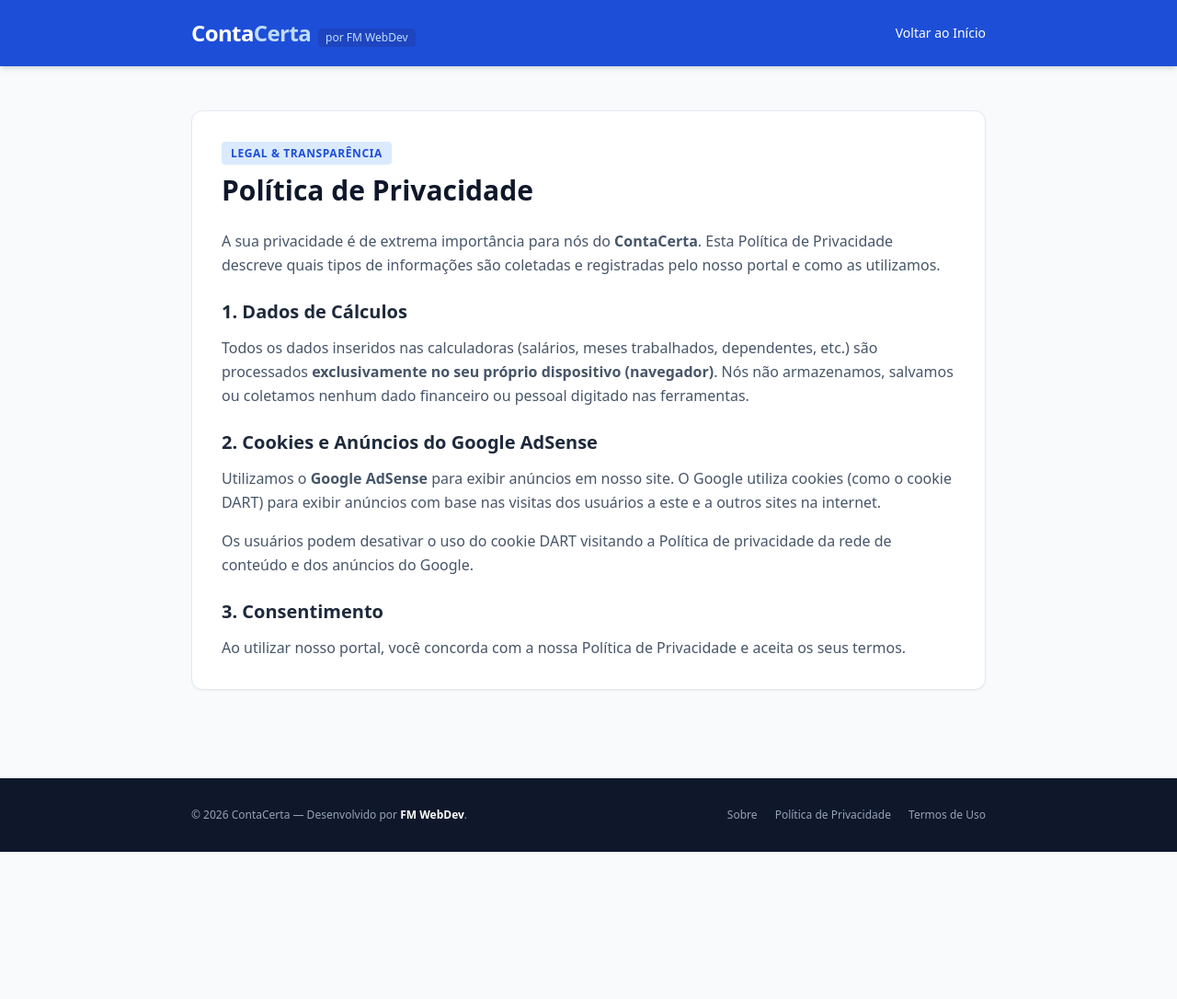
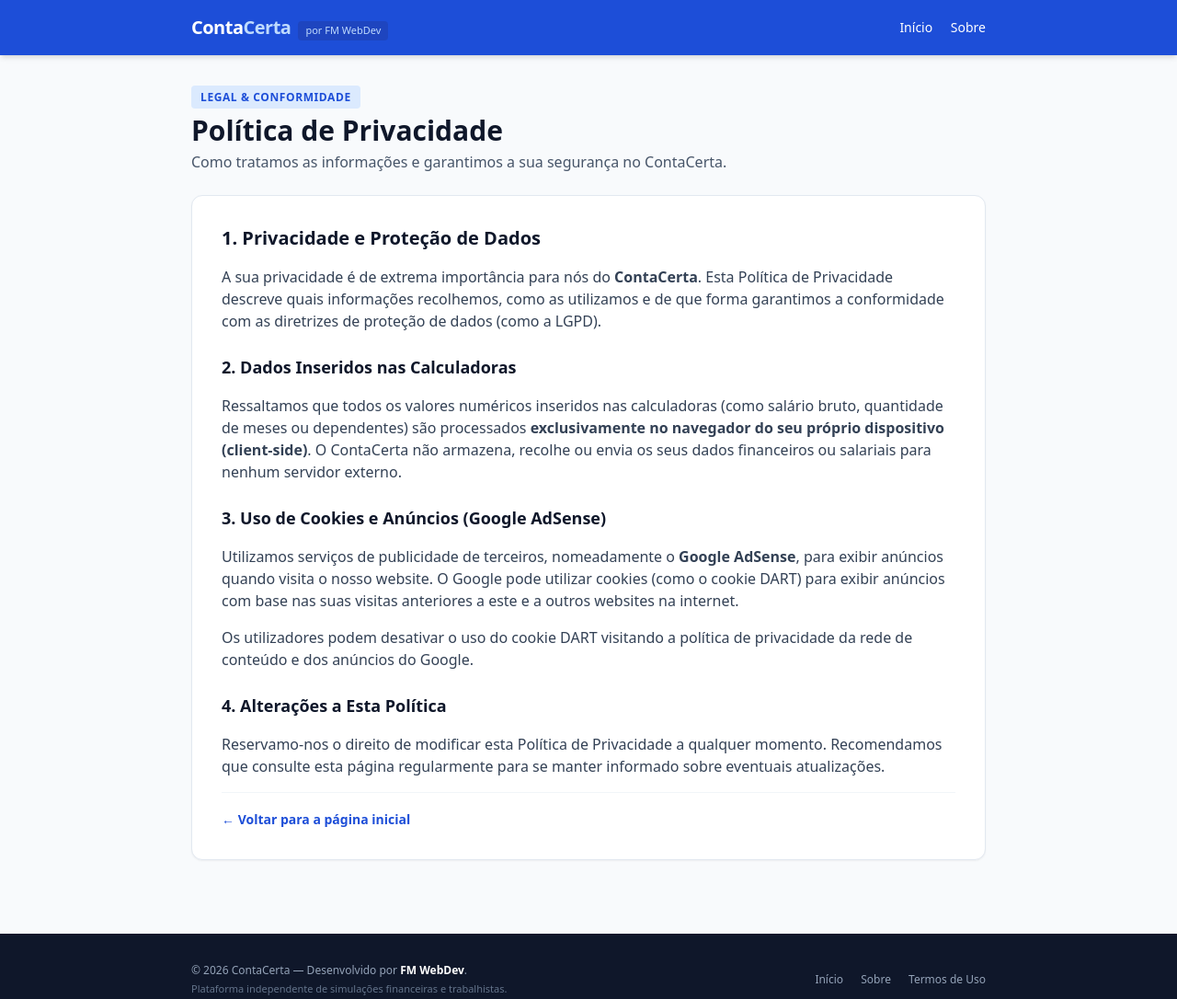
Before and after one commit to lipeeoleiromartins/contacerta-fmwebdev, a plain HTML site: page privacidade.html in a window 1280 px wide. Shown: the top 1086 px of the page at 92% size. Before the commit the page ends 926 px from the top, so only its background shows below. Drawn offline with nearby package versions, Linux system fonts and the light colour scheme.

Commit message:
feat: atualizado conteudo das paginas legais sobre, privacidade e termos

```diff
--- a/privacidade.html
+++ b/privacidade.html
@@ -6,104 +6,135 @@
     <title>Política de Privacidade | ContaCerta</title>
     <meta
       name="description"
-      content="Política de privacidade e uso de cookies do portal ContaCerta, em conformidade com o Google AdSense e a LGPD."
+      content="Conheça a política de privacidade e diretrizes de proteção de dados do portal ContaCerta."
     />
     <script src="https://cdn.tailwindcss.com"></script>
+    <script
+      async
+      src="https://pagead2.googlesyndication.com/pagead/js/adsbygoogle.js?client=ca-pub-1528458304720306"
+      crossorigin="anonymous"
+    ></script>
   </head>
   <body
     class="bg-slate-50 text-slate-800 font-sans antialiased flex flex-col min-h-screen"
   >
     <header class="bg-blue-700 text-white shadow-md">
       <div
-        class="max-w-4xl mx-auto px-4 py-5 flex justify-between items-center"
+        class="max-w-4xl mx-auto px-4 py-4 flex justify-between items-center"
       >
         <a
           href="index.html"
           class="flex flex-col sm:flex-row sm:items-baseline gap-0.5 sm:gap-2"
         >
-          <span class="text-2xl font-bold tracking-tight"
+          <span class="text-xl font-bold tracking-tight"
             >Conta<span class="text-blue-200">Certa</span></span
           >
           <span
-            class="text-xs font-medium text-blue-200 bg-blue-800/60 px-2 py-0.5 rounded w-fit"
+            class="text-[11px] font-medium text-blue-200 bg-blue-800/60 px-2 py-0.5 rounded w-fit"
             >por FM WebDev</span
           >
         </a>
-        <a href="index.html" class="text-sm font-medium hover:underline"
-          >Voltar ao Início</a
-        >
+        <nav class="space-x-4 text-sm font-medium">
+          <a href="index.html" class="hover:underline">Início</a>
+          <a href="sobre.html" class="hover:underline">Sobre</a>
+        </nav>
       </div>
     </header>
 
-    <main class="max-w-4xl mx-auto px-4 py-12 flex-grow w-full">
-      <div
-        class="bg-white p-8 rounded-xl shadow-sm border border-slate-200 prose max-w-none"
-      >
+    <main class="max-w-4xl mx-auto px-4 py-8 flex-grow w-full">
+      <div class="mb-6">
         <span
           class="text-xs font-semibold uppercase tracking-wider text-blue-700 bg-blue-100 px-2.5 py-1 rounded"
-          >Legal & Transparência</span
+          >Legal & Conformidade</span
         >
-        <h1
-          class="text-2xl md:text-3xl font-extrabold text-slate-900 mt-3 mb-6"
-        >
+        <h1 class="text-2xl md:text-3xl font-extrabold text-slate-900 mt-2">
           Política de Privacidade
         </h1>
+        <p class="text-slate-600 mt-1 text-sm md:text-base">
+          Como tratamos as informações e garantimos a sua segurança no
+          ContaCerta.
+        </p>
+      </div>
 
-        <p class="text-slate-600 leading-relaxed mb-4">
+      <article
+        class="bg-white p-6 md:p-8 rounded-xl shadow-sm border border-slate-200 space-y-4 text-slate-700 text-sm md:text-base leading-relaxed"
+      >
+        <h2 class="text-xl font-bold text-slate-900">
+          1. Privacidade e Proteção de Dados
+        </h2>
+        <p>
           A sua privacidade é de extrema importância para nós do
           <strong>ContaCerta</strong>. Esta Política de Privacidade descreve
-          quais tipos de informações são coletadas e registradas pelo nosso
-          portal e como as utilizamos.
+          quais informações recolhemos, como as utilizamos e de que forma
+          garantimos a conformidade com as diretrizes de proteção de dados (como
+          a LGPD).
         </p>
 
-        <h2 class="text-xl font-bold text-slate-800 mt-6 mb-3">
-          1. Dados de Cálculos
-        </h2>
-        <p class="text-slate-600 leading-relaxed mb-4">
-          Todos os dados inseridos nas calculadoras (salários, meses
-          trabalhados, dependentes, etc.) são processados
-          <strong>exclusivamente no seu próprio dispositivo (navegador)</strong
-          >. Nós não armazenamos, salvamos ou coletamos nenhum dado financeiro
-          ou pessoal digitado nas ferramentas.
+        <h3 class="text-lg font-bold text-slate-900 pt-2">
+          2. Dados Inseridos nas Calculadoras
+        </h3>
+        <p>
+          Ressaltamos que todos os valores numéricos inseridos nas calculadoras
+          (como salário bruto, quantidade de meses ou dependentes) são
+          processados
+          <strong
+            >exclusivamente no navegador do seu próprio dispositivo
+            (client-side)</strong
+          >. O ContaCerta não armazena, recolhe ou envia os seus dados
+          financeiros ou salariais para nenhum servidor externo.
         </p>
 
-        <h2 class="text-xl font-bold text-slate-800 mt-6 mb-3">
-          2. Cookies e Anúncios do Google AdSense
-        </h2>
-        <p class="text-slate-600 leading-relaxed mb-4">
-          Utilizamos o <strong>Google AdSense</strong> para exibir anúncios em
-          nosso site. O Google utiliza cookies (como o cookie DART) para exibir
-          anúncios com base nas visitas dos usuários a este e a outros sites na
-          internet.
+        <h3 class="text-lg font-bold text-slate-900 pt-2">
+          3. Uso de Cookies e Anúncios (Google AdSense)
+        </h3>
+        <p>
+          Utilizamos serviços de publicidade de terceiros, nomeadamente o
+          <strong>Google AdSense</strong>, para exibir anúncios quando visita o
+          nosso website. O Google pode utilizar cookies (como o cookie DART)
+          para exibir anúncios com base nas suas visitas anteriores a este e a
+          outros websites na internet.
         </p>
-        <p class="text-slate-600 leading-relaxed mb-4">
-          Os usuários podem desativar o uso do cookie DART visitando a Política
-          de privacidade da rede de conteúdo e dos anúncios do Google.
+        <p>
+          Os utilizadores podem desativar o uso do cookie DART visitando a
+          política de privacidade da rede de conteúdo e dos anúncios do Google.
         </p>
 
-        <h2 class="text-xl font-bold text-slate-800 mt-6 mb-3">
-          3. Consentimento
-        </h2>
-        <p class="text-slate-600 leading-relaxed">
-          Ao utilizar nosso portal, você concorda com a nossa Política de
-          Privacidade e aceita os seus termos.
+        <h3 class="text-lg font-bold text-slate-900 pt-2">
+          4. Alterações a Esta Política
+        </h3>
+        <p>
+          Reservamo-nos o direito de modificar esta Política de Privacidade a
+          qualquer momento. Recomendamos que consulte esta página regularmente
+          para se manter informado sobre eventuais atualizações.
         </p>
-      </div>
+
+        <div class="pt-4 border-t border-slate-100">
+          <a
+            href="index.html"
+            class="inline-flex items-center gap-1 text-blue-700 font-bold hover:underline text-sm"
+          >
+            ← Voltar para a página inicial
+          </a>
+        </div>
+      </article>
     </main>
 
-    <footer class="bg-slate-900 text-slate-400 text-xs py-8 mt-12">
+    <footer class="bg-slate-900 text-slate-400 text-xs py-8 mt-12 mb-10">
       <div
         class="max-w-4xl mx-auto px-4 flex flex-col md:flex-row justify-between items-center gap-4"
       >
-        <p>
-          © 2026 ContaCerta — Desenvolvido por
-          <strong class="text-white">FM WebDev</strong>.
-        </p>
+        <div class="text-center md:text-left">
+          <p>
+            © 2026 ContaCerta — Desenvolvido por
+            <strong class="text-white">FM WebDev</strong>.
+          </p>
+          <p class="text-[11px] text-slate-500 mt-1">
+            Plataforma independente de simulações financeiras e trabalhistas.
+          </p>
+        </div>
         <div class="space-x-4">
+          <a href="index.html" class="hover:text-white">Início</a>
           <a href="sobre.html" class="hover:text-white">Sobre</a>
-          <a href="privacidade.html" class="hover:text-white"
-            >Política de Privacidade</a
-          >
           <a href="termos.html" class="hover:text-white">Termos de Uso</a>
         </div>
       </div>
```
Also changed, not shown: sobre.html (+73 -49 lines), termos.html (+82 -54 lines).
